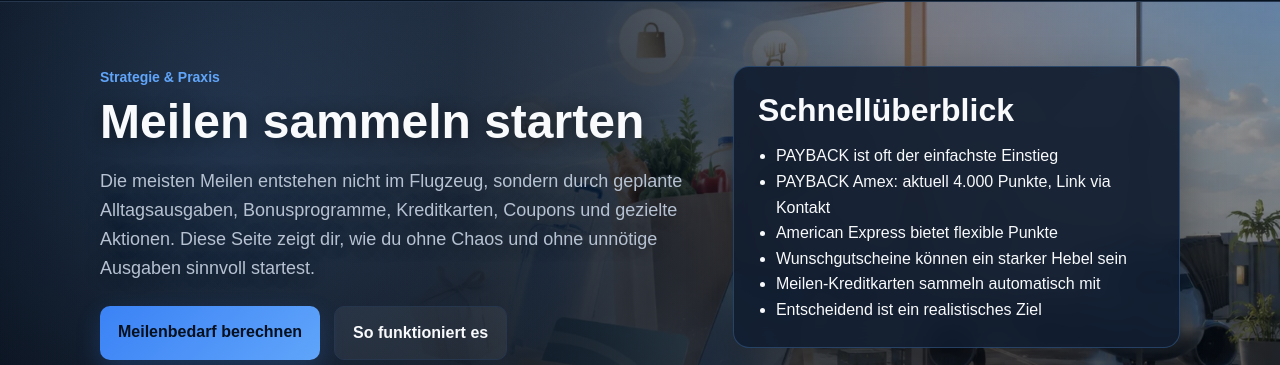
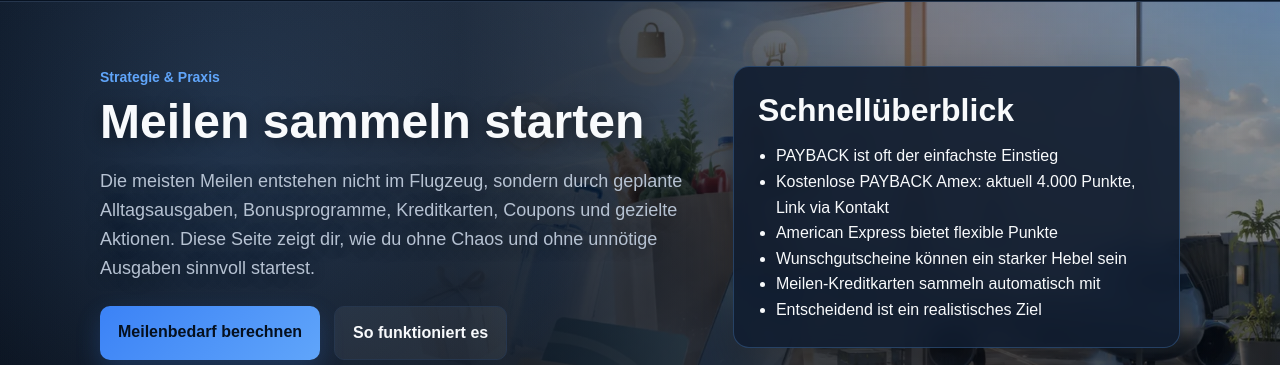
Before and after one commit to Praemienflug-Planer/miles-planer, a Jekyll site: the page built from meilen-sammeln/index.html, in a window 1280 px wide and 900 px high. Shown: the part 71-436 px from the top of the window. Built offline with Jekyll 4.4.1, drawn with Linux system fonts in a browser that asks for light colours; some of the changed text lies outside the part shown.

Commit message:
Kostenlos bei PAYBACK Amex ergaenzen

```diff
--- a/meilen-sammeln/index.html
+++ b/meilen-sammeln/index.html
@@ -73,7 +73,7 @@ layout: default
           <h2>Schnellüberblick</h2>
           <ul>
             <li>PAYBACK ist oft der einfachste Einstieg</li>
-            <li>PAYBACK &#65;&#109;&#101;&#120;: aktuell &#52;&#46;&#48;&#48;&#48; Punkte, Link via Kontakt</li>
+            <li>Kostenlose PAYBACK &#65;&#109;&#101;&#120;: aktuell &#52;&#46;&#48;&#48;&#48; Punkte, Link via Kontakt</li>
             <li>American Express bietet flexible Punkte</li>
             <li>Wunschgutscheine können ein starker Hebel sein</li>
             <li>Meilen-Kreditkarten sammeln automatisch mit</li>
@@ -108,7 +108,7 @@ layout: default
             <p class="eyebrow">Einstieg</p>
             <h2>Du weißt noch nicht, wo du anfangen sollst?</h2>
             <p>Der Einstieg ist oft das Schwierigste, weil es viele Programme, Karten und Aktionen gibt. Für den Anfang musst du aber nicht alles gleichzeitig machen. Meist reicht ein einziger klarer Einstieg völlig aus.</p>
-            <div class="seo-table-wrap"><table class="seo-table"><thead><tr><th>Startweg</th><th>Für wen geeignet?</th><th>Warum sinnvoll?</th></tr></thead><tbody><tr><td>Kostenloser PAYBACK Account</td><td>Einsteiger, Familien, Alltagssammler</td><td>Einfacher Start ohne Kartengebühr, viele Alltagspartner und späterer Transfer zu Miles &amp; More.</td></tr><tr><td>PAYBACK &#65;&#109;&#101;&#120;</td><td>Einsteiger mit regelmäßigen Kartenzahlungen</td><td>Aktuell &#52;&#46;&#48;&#48;&#48; Punkte. Der passende Link ist über die <a href="/miles-planer/kontakt.html">Kontaktseite</a> erhältlich. Bitte Konditionen vorab prüfen.</td></tr><tr><td>Kostenloser Miles &amp; More Account</td><td>Alle, die Lufthansa, Austrian, Swiss oder Discover im Blick haben</td><td>Du brauchst ein Zielkonto für Meilen und kannst erste Aktionen oder Flüge korrekt zuordnen.</td></tr><tr><td>Meilen-Kreditkarte</td><td>Nutzer mit regelmäßigen Kartenzahlungen und sauberer Rückzahlung</td><td>Du sammelst automatisch über Umsätze, solltest aber Gebühren, Versicherungen und Bedingungen prüfen.</td></tr></tbody></table></div>
+            <div class="seo-table-wrap"><table class="seo-table"><thead><tr><th>Startweg</th><th>Für wen geeignet?</th><th>Warum sinnvoll?</th></tr></thead><tbody><tr><td>Kostenloser PAYBACK Account</td><td>Einsteiger, Familien, Alltagssammler</td><td>Einfacher Start ohne Kartengebühr, viele Alltagspartner und späterer Transfer zu Miles &amp; More.</td></tr><tr><td>Kostenlose PAYBACK &#65;&#109;&#101;&#120;</td><td>Einsteiger mit regelmäßigen Kartenzahlungen</td><td>Aktuell &#52;&#46;&#48;&#48;&#48; Punkte. Der passende Link ist über die <a href="/miles-planer/kontakt.html">Kontaktseite</a> erhältlich. Bitte Konditionen vorab prüfen.</td></tr><tr><td>Kostenloser Miles &amp; More Account</td><td>Alle, die Lufthansa, Austrian, Swiss oder Discover im Blick haben</td><td>Du brauchst ein Zielkonto für Meilen und kannst erste Aktionen oder Flüge korrekt zuordnen.</td></tr><tr><td>Meilen-Kreditkarte</td><td>Nutzer mit regelmäßigen Kartenzahlungen und sauberer Rückzahlung</td><td>Du sammelst automatisch über Umsätze, solltest aber Gebühren, Versicherungen und Bedingungen prüfen.</td></tr></tbody></table></div>
             <p>Viele kombinieren später alle drei Wege. Zum Start ist das aber kein Muss. Besser ist es, einen Weg sauber zu verstehen und konsequent zu nutzen, bevor du weitere Bausteine ergänzt.</p>
           </div>
         </article>
@@ -142,7 +142,7 @@ layout: default
             <p class="eyebrow">Typ P</p>
             <h3>Der passive Sammler</h3>
             <p>Du willst möglichst wenig Aufwand und lieber automatisch über deine normalen Zahlungen Punkte oder Meilen sammeln.</p>
-            <ul><li>Start mit einer passenden Meilen- oder Punktekarte</li><li>PAYBACK &#65;&#109;&#101;&#120;: aktuell &#52;&#46;&#48;&#48;&#48; Punkte, Link via Kontakt</li><li>Meilen entstehen automatisch durch Kartenumsätze</li><li>gut bei regelmäßigen Ausgaben und sauberer Rückzahlung</li><li>Kartenkosten, Versicherungen und Boni immer gegenrechnen</li></ul>
+            <ul><li>Start mit einer passenden Meilen- oder Punktekarte</li><li>Kostenlose PAYBACK &#65;&#109;&#101;&#120;: aktuell &#52;&#46;&#48;&#48;&#48; Punkte, Link via Kontakt</li><li>Meilen entstehen automatisch durch Kartenumsätze</li><li>gut bei regelmäßigen Ausgaben und sauberer Rückzahlung</li><li>Kartenkosten, Versicherungen und Boni immer gegenrechnen</li></ul>
             <a class="text-link" href="/miles-planer/kontakt.html">Kontakt aufnehmen</a>
           </div>
           <div class="article-card">
@@ -192,7 +192,7 @@ layout: default
         <article class="seo-content">
           <div class="article-card seo-card"><p class="eyebrow">Grundregel</p><h2>Die wichtigste Regel beim Meilen sammeln</h2><div class="warning-box"><strong>Wichtiger Hinweis:</strong><br><br>Gib nur Geld für Dinge aus, die du ohnehin kaufen würdest.<br><br>Meilen sammeln ist nur sinnvoll, wenn du keine unnötigen Ausgaben tätigst, keine Käufe nur wegen Punkten machst und Kreditkartenrechnungen vollständig und pünktlich bezahlst.</div><p>Gute Sammelstrategien verstärken vorhandene Ausgaben. Sie ersetzen keine saubere Haushaltsplanung und sind kein Grund, mehr zu konsumieren. Punkte sind ein Bonus, kein Selbstzweck.</p></div>
           <div class="article-card seo-card"><p class="eyebrow">System</p><h2>Die 3 Säulen beim Meilen sammeln</h2><p>Erfolgreiches Sammeln entsteht meistens durch eine Kombination aus Alltag, Multiplikatoren und einzelnen größeren Boostern.</p><ol><li><strong>Alltag:</strong> Supermarkt, Drogerie, Online-Shopping, Tanken, Verträge oder regelmäßige Kartenzahlungen.</li><li><strong>Multiplikatoren:</strong> PAYBACK-Coupons, Amex Rewards Turbo, Sonderaktionen, Shopping-Portale oder Transferboni.</li><li><strong>Booster:</strong> Willkommensboni, größere Aktionen, Verträge oder gezielte Gutscheinstrategien.</li></ol><p>Der größte Effekt entsteht, wenn diese Bausteine zusammenpassen und du sie konsequent für ohnehin geplante Ausgaben nutzt.</p></div>
-          <div class="article-card seo-card"><p class="eyebrow">Entscheidungshilfe</p><h2>PAYBACK, Amex oder Miles &amp; More Kreditkarte?</h2><p>Für den Start reicht oft ein klarer Hauptweg. Später kannst du weitere Programme ergänzen, wenn du deine Reiseziele, Punktebestände und Buchungslogik besser kennst.</p><div class="seo-table-wrap"><table class="seo-table"><thead><tr><th>Situation</th><th>Sinnvoller Einstieg</th><th>Warum?</th></tr></thead><tbody><tr><td>Du willst unkompliziert anfangen</td><td>PAYBACK</td><td>Viele Alltagspartner, einfache Coupons und späterer Transfer zu Miles &amp; More.</td></tr><tr><td>Du willst nebenbei per Karte sammeln</td><td>PAYBACK &#65;&#109;&#101;&#120;</td><td>Aktuell &#52;&#46;&#48;&#48;&#48; Punkte. Weitere Informationen und Link via Kontakt.</td></tr><tr><td>Du willst flexibel bleiben</td><td>American Express Membership Rewards</td><td>Punkte können zu mehreren Airline-Programmen übertragen werden.</td></tr><tr><td>Du planst klar mit Lufthansa-Gruppe / Miles &amp; More</td><td>PAYBACK plus Miles &amp; More Kreditkarte prüfen</td><td>Direkter Fokus auf ein Zielprogramm, aber Gebühren und Kartenkosten beachten.</td></tr><tr><td>Du brauchst schnell einen größeren Schub</td><td>Willkommensbonus, Transferbonus oder Abo prüfen</td><td>Kann stark helfen, sollte aber nur bei gutem Gegenwert genutzt werden.</td></tr></tbody></table></div></div>
+          <div class="article-card seo-card"><p class="eyebrow">Entscheidungshilfe</p><h2>PAYBACK, Amex oder Miles &amp; More Kreditkarte?</h2><p>Für den Start reicht oft ein klarer Hauptweg. Später kannst du weitere Programme ergänzen, wenn du deine Reiseziele, Punktebestände und Buchungslogik besser kennst.</p><div class="seo-table-wrap"><table class="seo-table"><thead><tr><th>Situation</th><th>Sinnvoller Einstieg</th><th>Warum?</th></tr></thead><tbody><tr><td>Du willst unkompliziert anfangen</td><td>PAYBACK</td><td>Viele Alltagspartner, einfache Coupons und späterer Transfer zu Miles &amp; More.</td></tr><tr><td>Du willst nebenbei per Karte sammeln</td><td>Kostenlose PAYBACK &#65;&#109;&#101;&#120;</td><td>Aktuell &#52;&#46;&#48;&#48;&#48; Punkte. Weitere Informationen und Link via Kontakt.</td></tr><tr><td>Du willst flexibel bleiben</td><td>American Express Membership Rewards</td><td>Punkte können zu mehreren Airline-Programmen übertragen werden.</td></tr><tr><td>Du planst klar mit Lufthansa-Gruppe / Miles &amp; More</td><td>PAYBACK plus Miles &amp; More Kreditkarte prüfen</td><td>Direkter Fokus auf ein Zielprogramm, aber Gebühren und Kartenkosten beachten.</td></tr><tr><td>Du brauchst schnell einen größeren Schub</td><td>Willkommensbonus, Transferbonus oder Abo prüfen</td><td>Kann stark helfen, sollte aber nur bei gutem Gegenwert genutzt werden.</td></tr></tbody></table></div></div>
           <div class="article-card seo-card"><p class="eyebrow">Typische Fehler</p><h2>Diese Fehler solltest du am Anfang vermeiden</h2><ul><li><strong>Ohne Ziel sammeln:</strong> Erst grob prüfen, wie viele Meilen deine Wunschreise braucht.</li><li><strong>Zu viele Programme gleichzeitig:</strong> Besser ein bis zwei Wege konsequent nutzen.</li><li><strong>Ausgaben nur wegen Punkten:</strong> Der Gegenwert kippt schnell, wenn unnötig gekauft wird.</li><li><strong>Gebühren ignorieren:</strong> Prämienflüge sind nicht kostenlos. Steuern, Gebühren und Zuschläge gehören zur Rechnung.</li><li><strong>Zu spät planen:</strong> Gerade für mehrere Personen brauchst du Puffer bei Meilen, Reisezeit und Verfügbarkeit.</li></ul></div>
         </article>
         <aside class="seo-sidebar">
```
